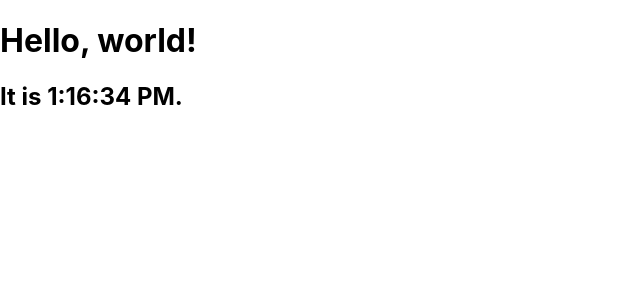
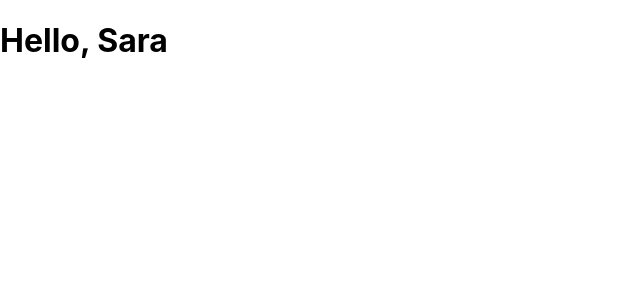
Before and after one commit to sokkanji/react-study, a React (Create React App) app: page / in a window 1280 px wide. Shown: the top 300 px of the page, without its empty margins (0-640 px from the left). Built offline with nearby package versions, Linux system fonts and the light colour scheme.

Commit message:
4. Component와 Props (컴포넌트 렌더링)

```diff
--- a/src/index.js
+++ b/src/index.js
@@ -4,14 +4,12 @@
 import App from './App';
 import reportWebVitals from './reportWebVitals';
 
-function tick() {
-  const element = (
-    <div>
-      <h1>Hello, world!</h1>
-      <h2>It is {new Date().toLocaleTimeString()}.</h2>
-    </div>
-  );
-  ReactDOM.render(element, document.getElementById('root'));
+function Welcome(props) {
+  return <h1>Hello, {props.name}</h1>;
 }
 
-setInterval(tick, 1000);
+const element = <Welcome name="Sara" />;
+ReactDOM.render(
+  element,
+  document.getElementById('root')
+);
```
